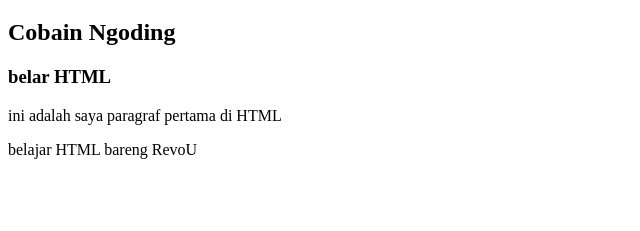
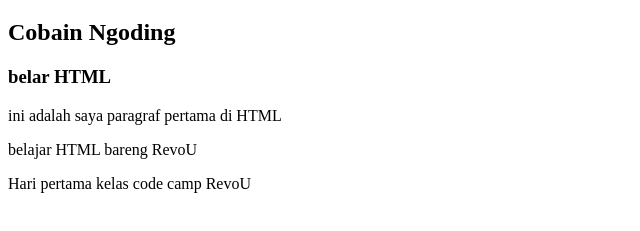
Before and after one commit to renaldihairil/3--Kelas-Revou, a plain HTML site: page index.html in a window 1280 px wide. Shown: the part 61-292 px from the top of the page, without its empty margins (0-640 px from the left). Drawn offline with Linux system fonts and the light colour scheme.

Commit message:
add paragraf

```diff
--- a/index.html
+++ b/index.html
@@ -11,7 +11,7 @@
     <h3>belar HTML</h3>
 
     <P>ini adalah saya paragraf pertama di HTML</P>
-
     <p>belajar HTML bareng RevoU</p>
+    <P>Hari pertama kelas code camp RevoU</P>
 </body>
 </html>
```
